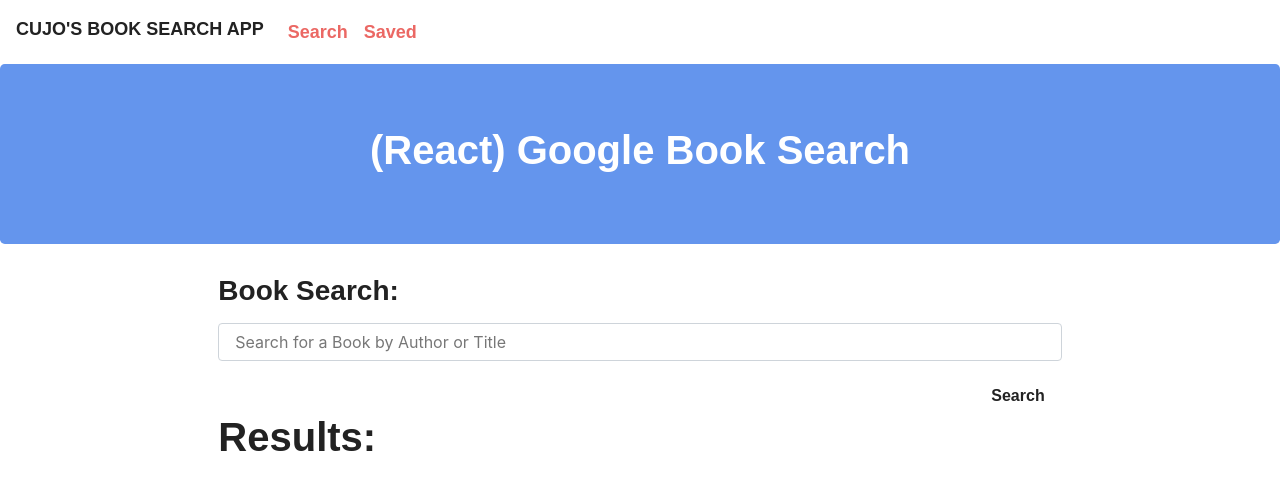
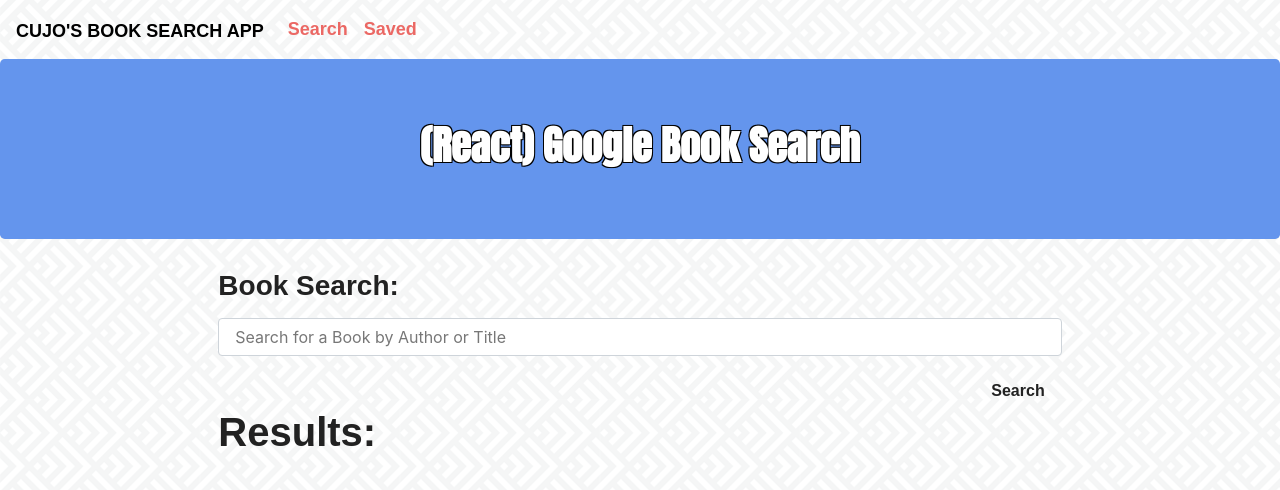
Before and after one commit to Cjochen2/React-Google-Book-Search, a React (Create React App) app in the folder client/: page / in a window 1280 px wide. Shown: the top 490 px of the page. Built offline with nearby package versions, Linux system fonts and the light colour scheme; a web font is replaced by a local one.

Commit message:
Updated the navBar with react-bootstrap and made it so that the nav items collapse for mobile devices. Updated background style of the page. Need to make bookCards responsive. Also a notification for duplicate saves

```diff
--- a/client/src/components/Buttons/index.js
+++ b/client/src/components/Buttons/index.js
@@ -4,7 +4,7 @@
 
     return (
         <div className='view col-1 offset-1 pt-3'>
-            <button type='button' className='btn test'>
+            <button type='button' className='btn'>
                 <a href={href} target="_blank" rel="noopener noreferrer">View</a>
             </button>
         </div>
--- a/client/src/components/Jumbotron/index.js
+++ b/client/src/components/Jumbotron/index.js
@@ -4,7 +4,7 @@
 
     return (
         <div className='jumbotron text-center'>
-            <h1>(React) Google Book Search</h1>
+            <h1 className='test'>(React) Google Book Search</h1>
         </div>
     )
 }
--- a/client/src/components/Nav/index.js
+++ b/client/src/components/Nav/index.js
@@ -1,24 +1,21 @@
-import React from 'react'
-import { Link } from 'react-router-dom'
+import React from 'react';
+import { Link } from 'react-router-dom';
+import { Navbar, Nav } from 'react-bootstrap';
 
-const Nav = () => {
+const NavHeader = () => {
 
     return (
-        <nav className='navbar navbar-expand-lg'>
-            <h3 className='navbar-brand'>Cujo's Book Search App</h3>
-            {/* Navbar options disappear at 1000px width. It is caused by the collapse className */}
-            <div className='collapse navbar-collapse'>
-                <div className='navbar-nav'>
-                    <div className='p-2'>
-                        <Link to='/'>Search</Link>
-                    </div>
-                    <div className='p-2'>
-                        <Link to='/saved'>Saved</Link>
-                    </div>
-                </div>
-            </div>
-        </nav>
+        <Navbar expand='sm'>
+            <Navbar.Brand>Cujo's Book Search App</Navbar.Brand>
+            <Navbar.Toggle aria-controls='basic-navbar-nav' />
+            <Navbar.Collapse id='basic-navbar-nav'>
+                <Nav className='mr-auto'>
+                    <Link to='/' className='p-2'>Search</Link>
+                    <Link to='/saved' className='p-2'>Saved</Link>
+                </Nav>
+            </Navbar.Collapse>
+        </Navbar>
     )
 }
 
-export default Nav
+export default NavHeader
--- a/client/src/index.css
+++ b/client/src/index.css
@@ -1,4 +1,5 @@
 @import url('https://fonts.googleapis.com/css?family=Roboto+Slab&display=swap');
+@import url('https://fonts.googleapis.com/css?family=Anton&display=swap');
 
 * {
   box-sizing: border-box;
@@ -11,6 +12,7 @@
     sans-serif;
   -webkit-font-smoothing: antialiased;
   -moz-osx-font-smoothing: grayscale;
+  background-image: url('./assets/images/spikes.png');
 }
 
 button > a:link {
@@ -44,3 +46,8 @@
   background-color: cornflowerblue;
   color: white;
 }
+
+.test {
+  font-family: 'Anton', sans-serif;
+  text-shadow: -1px -1px 0 #000, 1px -1px 0 #000, -1px 1px 0 #000, 1px 1px 0 #000;
+}
```
Also changed, not shown: client/src/assets/images/spikes.png (added).
